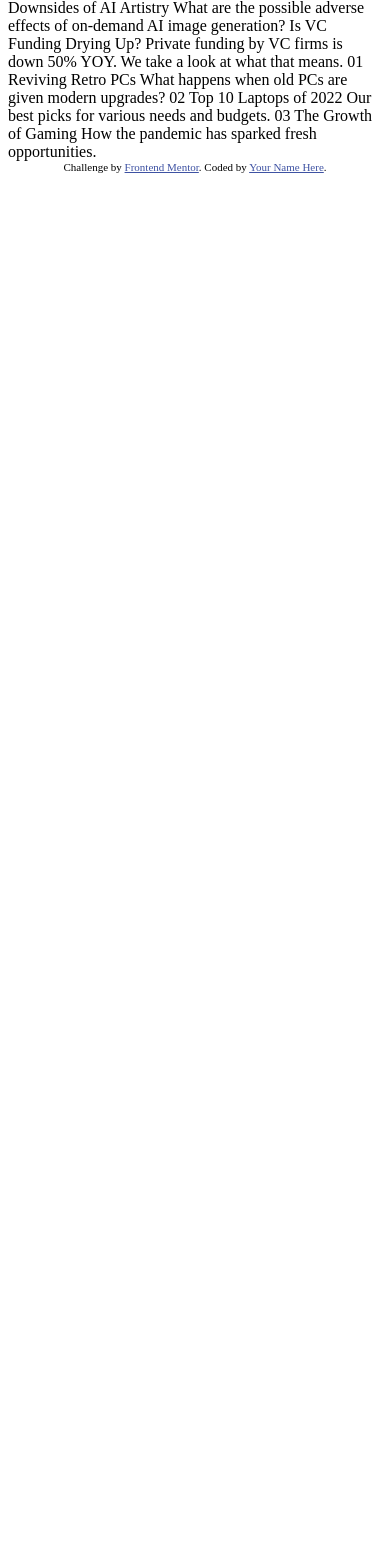
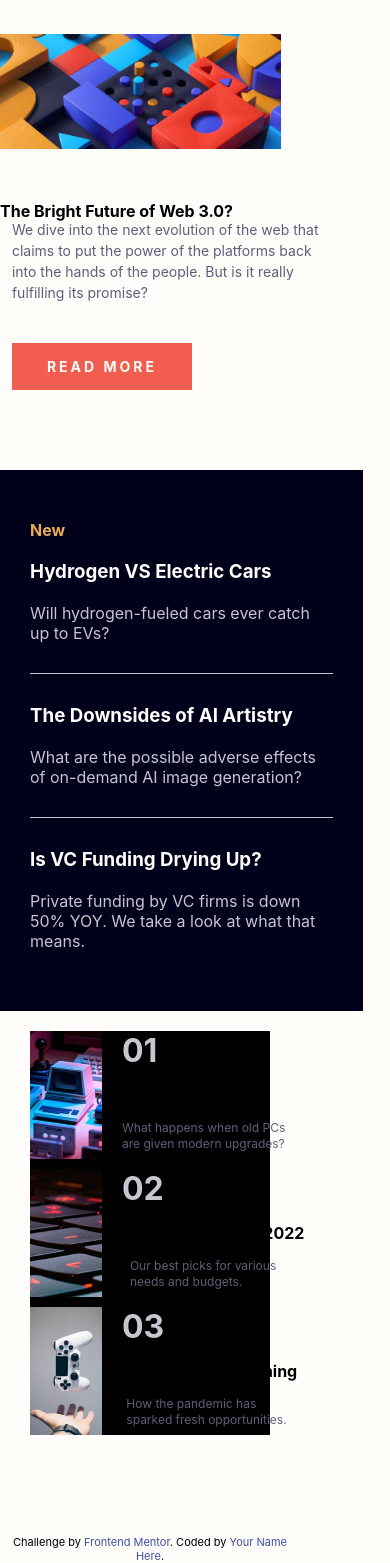
Before and after one commit to DevTinel/news-homepage, a plain HTML site: page index.html in a window 390 px wide. Shown: the part 117-1680 px from the top of the page. Before the commit the page ends 844 px from the top, so only its background shows below. Drawn offline with Linux system fonts and the light colour scheme; a web font is replaced by a local one.

Commit message:
responsivo

```diff
--- a/index.html
+++ b/index.html
@@ -1,60 +1,139 @@
 <!DOCTYPE html>
-<html lang="en">
+<html lang="pt-br">
+pt-br
+
 <head>
   <meta charset="UTF-8">
   <meta name="viewport" content="width=device-width, initial-scale=1.0"> <!-- displays site properly based on user's device -->
 
   <link rel="icon" type="image/png" sizes="32x32" href="./images/favicon-32x32.png">
-
+  <link rel="stylesheet" href="https://fonts.google.com/specimen/Inter">
+  <link rel="preconnect" href="https://fonts.googleapis.com">
+  <script src="index.js" defer></script>
+  <link rel="stylesheet" href="style.css">
   <title>Frontend Mentor | News homepage</title>
 
   <!-- Feel free to remove these styles or customise in your own stylesheet 👍 -->
   <style>
-    .attribution { font-size: 11px; text-align: center; }
-    .attribution a { color: hsl(228, 45%, 44%); }
+    .attribution {
+      font-size: 11px;
+      text-align: center;
+    }
+
+    .attribution a {
+      color: hsl(228, 45%, 44%);
+    }
   </style>
 </head>
+
 <body>
+  <header class="container">
+    <nav class="nav-bar">
+      <!-- <div class="logo"> -->
+      <img class="logo" src="assets/images/logo.svg" alt="logo">
+      <!-- </div> -->
+      <div class="buttons">
+        <span class="mobile-menu"><img src="assets/images/icon-menu.svg" alt=""></span>
+        <span class=" hidden mobile-menu-close"><img src="assets/images/icon-menu-close.svg" alt=""></span>
+      </div>
+      <div class="menu-links-mobile hidden">
+        <a href="#">Home</a>
+        <a href="#">New</a>
+        <a href="#">Popular</a>
+        <a href="#">Trending</a>
+        <a href="#">Categories</a>
+      </div>
+      <div class="links-nav-bar no-links ">
+        <a href="#">Home</a>
+        <a href="#">New</a>
+        <a href="#">Popular</a>
+        <a href="#">Trending</a>
+        <a href="#">Categories</a>
+      </div>
+    </nav>
+  </header>
 
-  Home
-  New
-  Popular
-  Trending
-  Categories
+  <main class="container">
+    <div class="section-principal">
+      <div class="sub-section">
+        <section class="div-img">
+          <img class="img-principal" src="assets/images/image-web-3-desktop.jpg" alt="imagem principal">
+        </section>
+        <div class="section-flex">
+          <section class="titulo">
+            <h1> The Bright Future of Web 3.0?</h1>
+          </section>
 
-  The Bright Future of Web 3.0?
+          <section class="section-link">
+            <p> We dive into the next evolution of the web that claims to put the power of the platforms back into the hands of the people.
+              But is it really fulfilling its promise?</p>
 
-  We dive into the next evolution of the web that claims to put the power of the platforms back into the hands of the people.
-  But is it really fulfilling its promise?
+            <a href="#">READ MORE</a>
+          </section>
+        </div>
+      </div>
 
-  Read more
 
-  New
+      <div>
+        <section class="news">
 
-  Hydrogen VS Electric Cars
-  Will hydrogen-fueled cars ever catch up to EVs?
+          <h2 class="h2">New</h2>
 
-  The Downsides of AI Artistry
-  What are the possible adverse effects of on-demand AI image generation?
+          <h3>Hydrogen VS Electric Cars</h3>
+          <p>Will hydrogen-fueled cars ever catch up to EVs?</p>
 
-  Is VC Funding Drying Up?
-  Private funding by VC firms is down 50% YOY. We take a look at what that means.
+          <h3>The Downsides of AI Artistry</h3>
+          <p>What are the possible adverse effects of on-demand AI image generation?
+          </p>
 
-  01
-  Reviving Retro PCs
-  What happens when old PCs are given modern upgrades?
+          <h3>Is VC Funding Drying Up?</h3>
+          <p>Private funding by VC firms is down 50% YOY. We take a look at what that means.</p>
+        </section>
 
-  02
-  Top 10 Laptops of 2022
-  Our best picks for various needs and budgets.
+      </div>
+    </div>
 
-  03
-  The Growth of Gaming
-  How the pandemic has sparked fresh opportunities.
 
-  <div class="attribution">
-    Challenge by <a href="https://www.frontendmentor.io?ref=challenge" target="_blank">Frontend Mentor</a>.
-    Coded by <a href="#">Your Name Here</a>.
-  </div>
+    <div class="last-section">
+      <section class="flex">
+        <img src="assets/images/image-retro-pcs.jpg" alt="pc retro">
+        <div>
+          <h4>01</h4>
+          <h5>Reviving Retro PCs
+          </h5>
+          <p>What happens when old PCs are given modern upgrades?
+          </p>
+        </div>
+      </section>
+
+      <section class="flex">
+        <img src="assets/images/image-top-laptops.jpg" alt="teclado ">
+        <div>
+          <h4>02</h4>
+          <h5>Top 10 Laptops of 2022
+          </h5>
+          <p>Our best picks for various needs and budgets.</p>
+        </div>
+      </section>
+
+      <section class="flex">
+        <img src="assets/images/image-gaming-growth.jpg" alt="controle de video game">
+        <div>
+          <h4>03</h4>
+          <h5>The Growth of Gaming
+          </h5>
+          <p>How the pandemic has sparked fresh opportunities.
+          </p>
+        </div>
+      </section>
+    </div>
+
+    <div class="attribution">
+      Challenge by <a href="https://www.frontendmentor.io?ref=challenge" target="_blank">Frontend Mentor</a>.
+      Coded by <a href="#">Your Name Here</a>.
+    </div>
+  </main>
+
 </body>
+
 </html>
--- /dev/null
+++ b/index.js
@@ -0,0 +1,18 @@
+const mobileOpen = document.querySelector('.mobile-menu');
+const mobileClose = document.querySelector('.mobile-menu-close');
+const mobileMenu = document.querySelector('.menu-links-mobile');
+
+console.log(mobileOpen, mobileClose);
+mobileOpen.addEventListener('click', () => {
+  mobileClose.classList.remove('hidden');
+  mobileOpen.classList.add('hidden');
+  mobileMenu.classList.remove('hidden');
+  mobileMenu.classList.add('menu-links-mobile-open');
+});
+
+mobileClose.addEventListener('click', () => {
+  mobileClose.classList.add('hidden');
+  mobileOpen.classList.remove('hidden');
+  mobileMenu.classList.add('hidden');
+  mobileMenu.classList.remove('menu-links-mobile-open');
+});
--- /dev/null
+++ b/style.css
@@ -0,0 +1,250 @@
+*{
+  box-sizing: border-box;
+  margin: 0;
+  padding: 0;
+  font-family: 'Inter', sans-serif;
+  margin: 0 auto;
+}
+body{
+  background-color:  hsl(36, 100%, 99%);
+
+}
+.logo{
+  width: 50px;
+  margin-left: 0px;
+}
+.img-principal{
+  width: 800px;
+}
+.container{
+  max-width: 1200px;
+  margin: 0 auto;
+}
+a{
+  text-decoration: none;
+}
+
+/* NAVBAR */
+.nav-bar{
+  display: flex;
+  justify-content: space-around ;
+  align-items: center;
+  margin: 50px 0;
+}
+
+.links-nav-bar{
+  display: flex ;
+  gap:40px;
+  transition: .3s;
+  margin-right: 0px;
+}
+.links-nav-bar a{
+  color: hsl(236, 13%, 42%);
+}
+.links-nav-bar a:hover{
+  color: hsl(5, 85%, 63%);
+}
+
+/* LAYOUT 1 SECTION */
+.section-principal{
+  display: flex;
+  gap: 30px;
+}
+.sub-section{
+  display: flex;
+  flex-direction: column;
+}
+
+
+.section-flex{
+  margin: 50px 0;
+  display: flex;
+  gap: 0px;
+}
+.section-link{
+  display: flex;
+  flex-direction: column;
+}
+
+/* ESTILIZAÇÃO */
+.titulo{
+  font-size: 2.5rem;
+  width: 13ch;
+  line-height: 1;
+  font-weight: bold !important;
+}
+.section-link p{
+  width: 37ch;
+  color:  hsl(236, 13%, 42%);
+  margin-bottom: 40px;
+  line-height: 1.5;
+}
+.section-link a{
+  letter-spacing:3px;
+  padding: 15px 35px;
+  background-color:hsl(5, 85%, 63%);
+  color: hsl(36, 100%, 99%);
+  font-weight: bold;
+  margin-left: 0px;
+}
+.news{
+  background-color:  hsl(240, 100%, 5%);
+  color:  hsl(236, 13%, 42%);
+  padding: 30px;
+}
+.news p {
+  color:  hsl(233, 8%, 79%);
+  border-bottom: 1px solid   hsl(233, 8%, 79%);
+  padding-bottom: 30px;
+  margin-bottom: 30px;
+  width: 30ch;
+}
+.news p:last-child {
+  border: none;
+  margin-bottom: 0;
+}
+
+.h2{
+  color: hsl(35, 77%, 62%);
+  font-size: 3rem;
+  margin: 20px 0;
+  font-weight: bold;
+}
+h3{
+  color:  hsl(36, 100%, 99%);
+  margin-bottom: 20px;
+}
+
+/* LAYOUT 2 SECTION */
+
+.last-section{
+  display: flex;
+  gap: 50px;
+  margin-top: 20px;
+  margin-bottom: 100px;
+}
+.flex{
+  display: flex;
+  gap: 20px;
+}
+.flex p{
+  color: hsl(236, 13%, 42%);
+  line-height: 1.3;
+  width: 22ch;
+}
+.flex h4{
+  font-size: 2rem;
+  color: hsl(233, 8%, 79%);
+
+}
+.flex h5{
+  width: max-content;
+  margin: 15px 0;
+  font-size: 1rem;
+}
+.flex img{
+  width: 120px;
+  object-fit: cover;
+  height: 128px;
+}
+
+.hidden{
+  display: none;
+}
+.buttons{
+  transition: .5s;
+ position: relative;
+  margin-bottom: 10px;
+  cursor: pointer;
+  height: 10px;
+}
+.mobile-menu-close{
+  z-index: 9999999;
+}
+
+.menu-links-mobile-open{
+    position: absolute;
+    display: flex;
+    flex-direction: column;
+    background-color:  hsl(36, 100%, 99%);
+    right: 0;
+    top: 120px;
+    bottom: 1;
+    width: 260px;
+    padding: 20px;
+    height: 100%;
+    gap: 30px;
+    padding-top: 50px;
+    animation: slide .6s  ease-in-out;
+  }
+.menu-links-mobile a{
+  width: 100%;
+  color: #000;
+  text-align: left;
+}
+@keyframes slide{
+  from{
+    transform: translate3d(120px,0,0);
+  }
+  to{
+    transform: translate3d(0,0,0);
+  }
+}
+
+
+@media (max-width:768px) {
+  .hidden{
+    display: hidden;
+  }
+  .logo{
+    margin-left: 5%;
+    margin-right: 50%;
+  }
+  h1,h2{
+    font-size: 1rem !important;
+  }
+  .section-link{
+  font-size: 14px;
+  }
+  .div-img img{
+    width: 80%;
+    margin: 0 ;
+    padding: 0;
+  }
+  .section-flex{
+    flex-direction: column;
+  }
+  .section-principal{
+    width: 100%;
+    flex-direction: column;
+  }
+  .news{
+    width: 100%;
+  }
+  .last-section{
+    gap: 10px;
+    align-items: center;
+    justify-content: center;
+    flex-direction: column;
+    width: 80%;
+    background-color: #000;
+  }
+  .container{
+    width: 300px;
+    margin: 0 ;
+    padding: 0;
+  }
+  .last-section img{
+    width: 30%;
+  }
+  .flex p{
+    font-size: 12px;
+  }
+  .no-links{
+    display: none;
+  }
+
+
+}
+
+/* RESPONSIVO */
```
